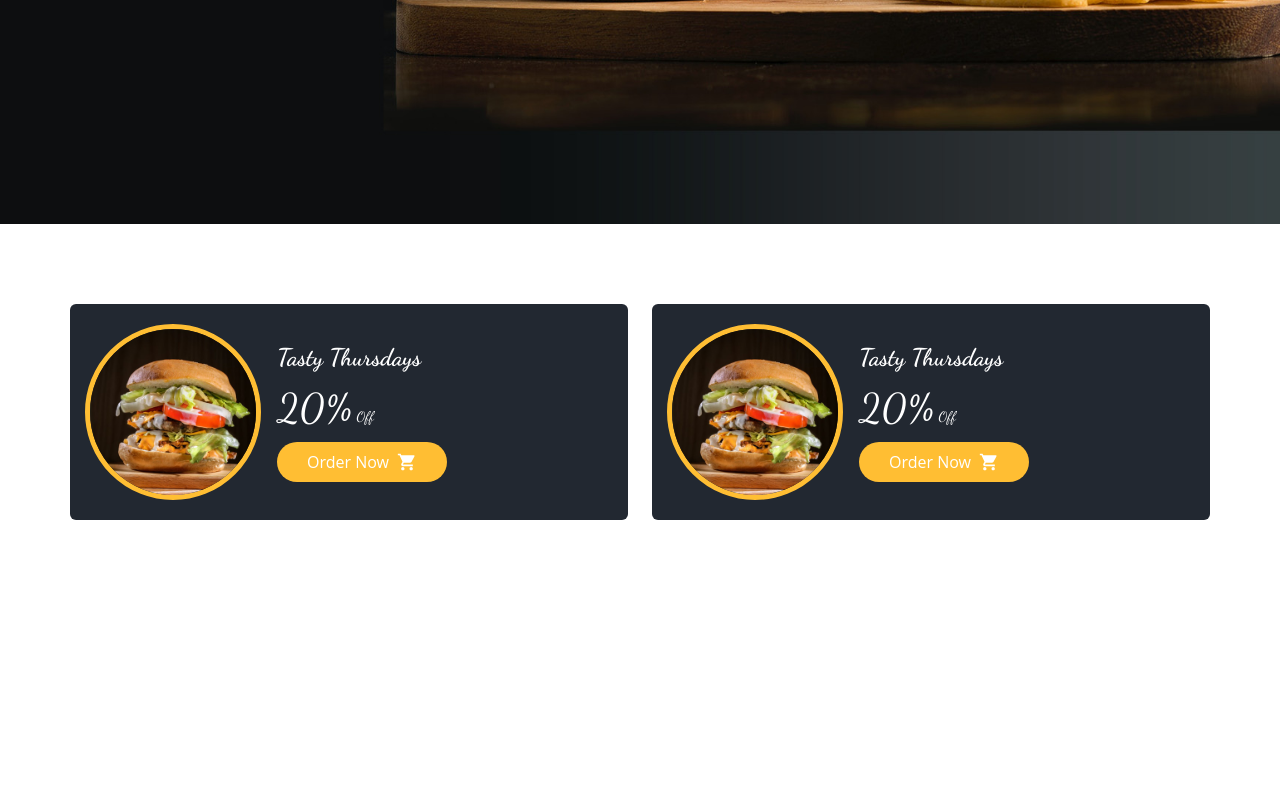
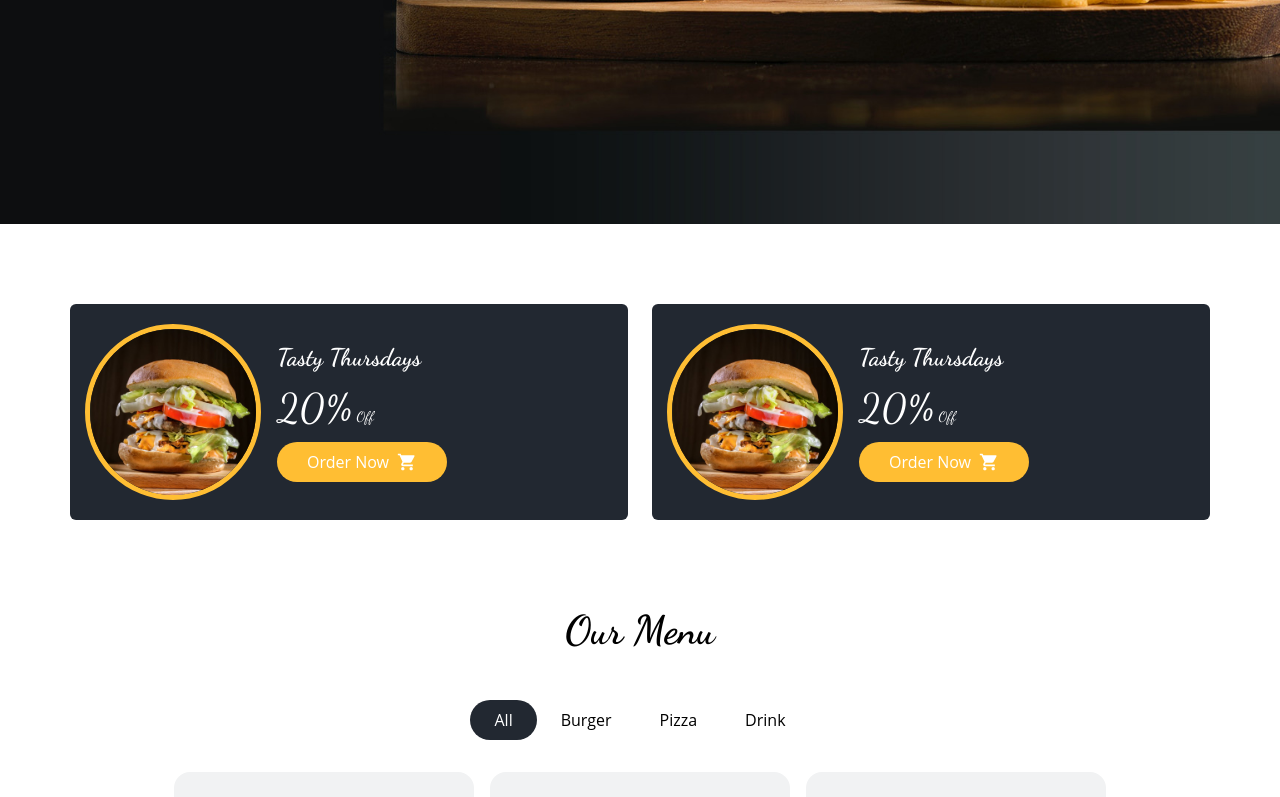
Before and after one commit to fatihece/next13-food-order-app, a Next.js app: page / in a window 1280 px wide. Shown: the part 576-1373 px from the top of the page. Before the commit the page ends 1176 px from the top, so only its background shows below. Built offline with nearby package versions, Linux system fonts and the light colour scheme.

Commit message:
Menu Item component created

```diff
--- /dev/null
+++ b/components/product/MenuItem.jsx
@@ -0,0 +1,29 @@
+import Image from "next/image";
+import { RiShoppingCart2Fill } from "react-icons/ri";
+
+const MenuItem = () => {
+  return (
+    <div className="w-[300px] rounded-3xl bg-secondary">
+      <div className="grid  h-[210px] w-full place-content-center rounded-bl-[46px] rounded-tl-2xl rounded-tr-2xl bg-[#f1f2f3]">
+        <div className="relative h-36 w-36 transition-all hover:scale-110">
+          <Image src="/images/f1.png" alt="" layout="fill" />
+        </div>
+      </div>
+      <div className="p-[25px] text-white">
+        <h4 className="text-xl font-semibold">Delicious Pizza</h4>
+        <p className="text-[15px]">
+          Veniam debitis quaerat officiis quasi cupiditate quo, quisquam velit,
+          magnam voluptatem repellendus sed eaque
+        </p>
+        <div className="mt-4 flex items-center justify-between">
+          <span>$20</span>
+          <button className="btn-primary grid !h-10 !w-10 place-content-center !rounded-full !p-0">
+            <RiShoppingCart2Fill />
+          </button>
+        </div>
+      </div>
+    </div>
+  );
+};
+
+export default MenuItem;
--- /dev/null
+++ b/components/product/MenuWrapper.jsx
@@ -0,0 +1,32 @@
+import React from "react";
+import Title from "../ui/Title";
+import MenuItem from "./MenuItem";
+
+const MenuWrapper = () => {
+  return (
+    <div className="container mx-auto  mb-16 ">
+      <div className="flex w-full flex-col items-center">
+        <Title addClass="text-[40px]">Our Menu</Title>
+        <div className="mt-10">
+          <button className="rounded-3xl bg-secondary px-6 py-2 text-white">
+            All
+          </button>
+          <button className="rounded-3xl px-6 py-2 ">Burger</button>
+          <button className="rounded-3xl px-6  py-2 ">Pizza</button>
+          <button className="rounded-3xl px-6  py-2 ">Drink</button>
+        </div>
+      </div>
+      <div className=" mt-8 flex flex-wrap items-center justify-center   gap-4 ">
+        <MenuItem />
+        <MenuItem />
+        <MenuItem />
+        <MenuItem />
+        <MenuItem />
+        <MenuItem />
+        <MenuItem />
+      </div>
+    </div>
+  );
+};
+
+export default MenuWrapper;
--- a/src/app/page.js
+++ b/src/app/page.js
@@ -2,6 +2,7 @@ import Head from "next/head";
 import Header from "../../components/layout/Header";
 import Carousel from "../../components/Carousel";
 import Campaigns from "../../components/Campaigns";
+import MenuWrapper from "../../components/product/MenuWrapper";
 export default function Index() {
   return (
     <main>
@@ -18,6 +19,7 @@ export default function Index() {
       <Header />
       <Carousel />
       <Campaigns />
+      <MenuWrapper />
     </main>
   );
 }
```
